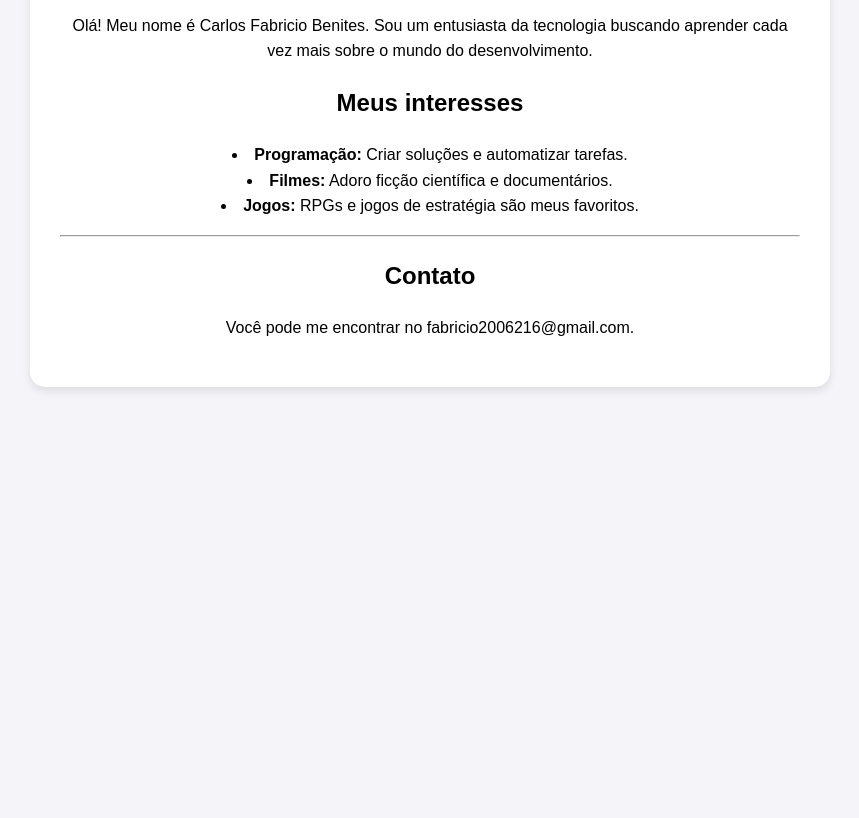
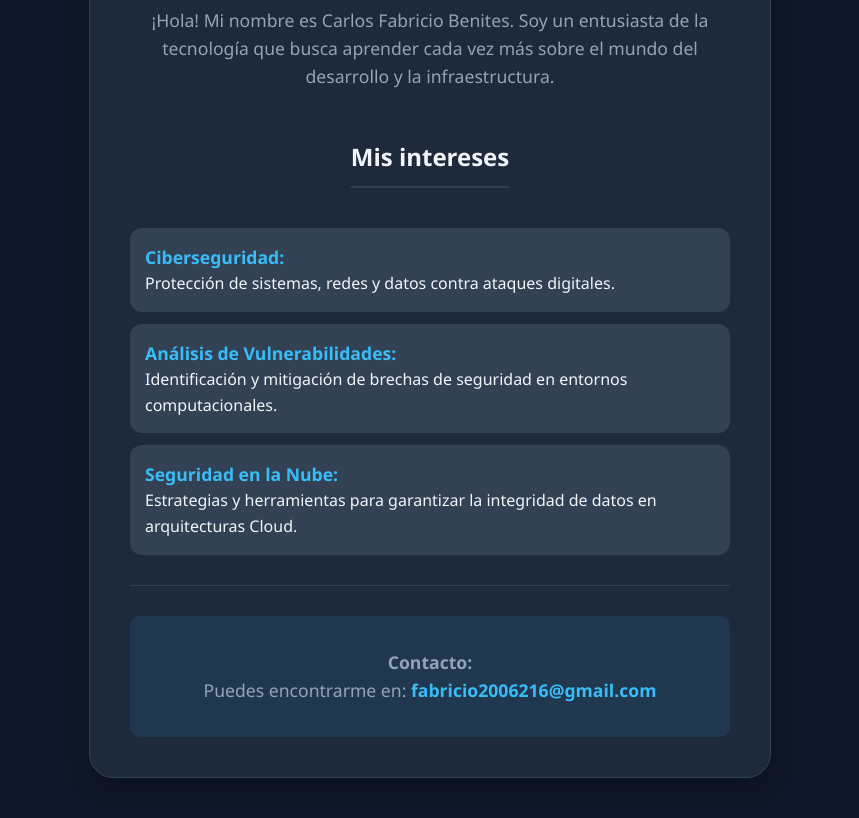
Before and after one commit to FabricioBenitesR/fabriciobenitesr.github.io, a plain HTML site: page index.html in a window 1280 px wide. Shown: the part 381-1199 px from the top of the page, without its empty margins (210-1069 px from the left). Before the commit the page ends 800 px from the top, so only its background shows below. Drawn offline with Linux system fonts and the light colour scheme.

Commit message:
Update portfolio content and styling

```diff
--- a/index.html
+++ b/index.html
@@ -3,55 +3,139 @@
 <head>
     <meta charset="UTF-8">
     <meta name="viewport" content="width=device-width, initial-scale=1.0">
-    <title>Meu Portfólio</title>
+    <title>Portafolio | Carlos Fabricio</title>
     <style>
         body {
-            font-family: Arial, sans-serif;
+            font-family: 'Segoe UI', Roboto, Helvetica, Arial, sans-serif;
             line-height: 1.6;
-            max-width: 800px;
-            margin: 0 auto;
-            padding: 20px;
+            margin: 0;
+            padding: 40px 20px;
+            display: flex;
+            justify-content: center;
+            background-color: #0f172a;
+            color: #f1f5f9;
+        }
+
+        .container {
+            background: #1e293b;
+            max-width: 600px;
+            width: 100%;
+            padding: 40px;
+            border-radius: 24px;
+            box-shadow: 0 10px 25px rgba(0, 0, 0, 0.3);
             text-align: center;
-            background-color: #f4f4f9;
+            border: 1px solid #334155;
         }
-        img {
-            border: 3px solid #333;
+
+        .profile-img {
+            border-radius: 50%;
+            border: 4px solid #38bdf8;
             margin-bottom: 20px;
+            transition: transform 0.3s ease;
+            object-fit: cover;
         }
+
+        .profile-img:hover {
+            transform: scale(1.05);
+        }
+
+        h1 {
+            font-size: 2rem;
+            margin-bottom: 10px;
+            color: #38bdf8;
+        }
+
+        h2 {
+            font-size: 1.5rem;
+            margin-top: 30px;
+            border-bottom: 2px solid #334155;
+            padding-bottom: 10px;
+            display: inline-block;
+        }
+
+        p {
+            color: #94a3b8;
+            font-size: 1.1rem;
+        }
+
         ul {
-            list-style-position: inside;
+            list-style: none;
             padding: 0;
+            text-align: left;
+            margin-top: 20px;
         }
-        .container {
-            background: white;
-            padding: 30px;
-            border-radius: 15px;
-            box-shadow: 0 4px 8px rgba(0,0,0,0.1);
+
+        li {
+            background: #334155;
+            margin-bottom: 12px;
+            padding: 15px;
+            border-radius: 12px;
+            transition: background 0.3s ease, padding-left 0.3s ease;
+        }
+
+        li:hover {
+            background: #475569;
+            padding-left: 25px;
+            border-left: 5px solid #38bdf8;
+        }
+
+        li strong {
+            color: #38bdf8;
+            display: block;
+            font-size: 1.1rem;
+        }
+
+        .contact-info {
+            margin-top: 30px;
+            font-size: 0.9rem;
+            background: rgba(56, 189, 248, 0.1);
+            padding: 15px;
+            border-radius: 10px;
+        }
+
+        hr {
+            border: 0;
+            border-top: 1px solid #334155;
+            margin: 30px 0;
+        }
+
+        a {
+            color: #38bdf8;
+            text-decoration: none;
+            font-weight: bold;
+        }
+
+        a:hover {
+            text-decoration: underline;
         }
     </style>
 </head>
 <body>
     <div class="container">
-        <h1>Sobre mim</h1>
+        <img src="foto.jpeg" alt="Foto de perfil" width="180" height="180" class="profile-img">
 
-        <img src="foto.jpeg"
-             alt="Foto de perfil"
-             width="200"
-             style="border-radius: 50%;">
+        <h1>Sobre mí</h1>
+        <p>¡Hola! Mi nombre es Carlos Fabricio Benites. Soy un entusiasta de la tecnología que busca aprender cada vez más sobre el mundo del desarrollo y la infraestructura.</p>
 
-        <p>Olá! Meu nome é Carlos Fabricio Benites. Sou um entusiasta da tecnologia buscando aprender cada vez mais sobre o mundo do desenvolvimento.</p>
-
-        <h2>Meus interesses</h2>
+        <h2>Mis intereses</h2>
         <ul>
-            <li><strong>Programação:</strong> Criar soluções e automatizar tarefas.</li>
-            <li><strong>Filmes:</strong> Adoro ficção científica e documentários.</li>
-            <li><strong>Jogos:</strong> RPGs e jogos de estratégia são meus favoritos.</li>
+            <li>
+                <strong>Ciberseguridad:</strong> Protección de sistemas, redes y datos contra ataques digitales.
+            </li>
+            <li>
+                <strong>Análisis de Vulnerabilidades:</strong> Identificación y mitigación de brechas de seguridad en entornos computacionales.
+            </li>
+            <li>
+                <strong>Seguridad en la Nube:</strong> Estrategias y herramientas para garantizar la integridad de datos en arquitecturas Cloud.
+            </li>
         </ul>
 
         <hr>
 
-        <h2>Contato</h2>
-        <p>Você pode me encontrar no fabricio2006216@gmail.com.</p>
+        <div class="contact-info">
+            <p><strong>Contacto:</strong><br>
+            Puedes encontrarme en: <a href="mailto:fabricio2006216@gmail.com">fabricio2006216@gmail.com</a></p>
+        </div>
     </div>
 </body>
 </html>
```
